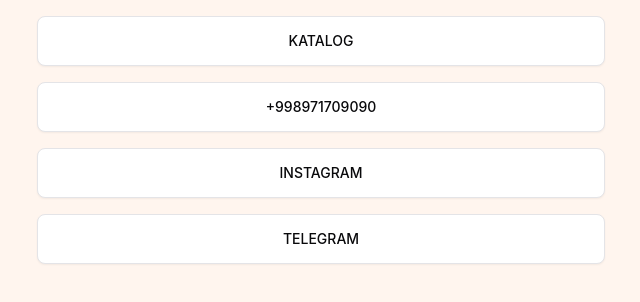
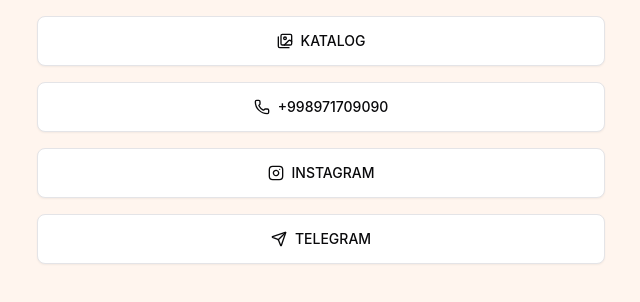
Before and after one commit to khabibullaevazamat/granite-tiles, a React (Vite) app: page / in a window 1280 px wide. Shown: the top 302 px of the page, without its empty margins (319-959 px from the left). Built offline with nearby package versions, Linux system fonts and the light colour scheme.

Commit message:
commit v4

```diff
--- a/src/routes/catalog.tsx
+++ b/src/routes/catalog.tsx
@@ -1,16 +1,37 @@
-import { createFileRoute } from '@tanstack/react-router'
+import { Button } from "@/components/ui/button";
+import { createFileRoute, Link } from "@tanstack/react-router";
 
-export const Route = createFileRoute('/catalog')({
+export const Route = createFileRoute("/catalog")({
   component: RouteComponent,
-})
+});
 
 function RouteComponent() {
   return (
     <>
-      <div className="max-w-[600px] mx-auto p-4">
+      <div>
+        <div className="mb-4">
+          <Button variant="outline" asChild>
+            <Link className="" to="/">
+              <svg
+                xmlns="http://www.w3.org/2000/svg"
+                width="24"
+                height="24"
+                viewBox="0 0 24 24"
+                fill="none"
+                stroke="currentColor"
+                strokeWidth="2"
+                strokeLinecap="round"
+                strokeLinejoin="round"
+              >
+                <path d="M6 8L2 12L6 16" />
+                <path d="M2 12H22" />
+              </svg>
+            </Link>
+          </Button>
+        </div>
         <div className="grid grid-cols-1 gap-8">
           {[...Array(66)].map((_, i) => {
-            const num = String(i + 1).padStart(2, '0')
+            const num = String(i + 1).padStart(2, "0");
             return (
               <img
                 key={num}
@@ -18,10 +39,10 @@
                 src={`/${num}.jpg`}
                 className="block h-auto max-w-full border-none"
               />
-            )
+            );
           })}
         </div>
       </div>
     </>
-  )
+  );
 }
--- a/src/routes/index.tsx
+++ b/src/routes/index.tsx
@@ -10,10 +10,41 @@
     <div className="">
       <div className="flex flex-col gap-4">
         <Button className="uppercase py-6" variant="outline" asChild>
-          <Link to="/catalog">Katalog</Link>
+          <Link to="/catalog">
+            <svg
+              xmlns="http://www.w3.org/2000/svg"
+              width="24"
+              height="24"
+              viewBox="0 0 24 24"
+              fill="none"
+              stroke="currentColor"
+              strokeWidth="2"
+              strokeLinecap="round"
+              strokeLinejoin="round"
+            >
+              <path d="M18 22H4a2 2 0 0 1-2-2V6" />
+              <path d="m22 13-1.296-1.296a2.41 2.41 0 0 0-3.408 0L11 18" />
+              <circle cx="12" cy="8" r="2" />
+              <rect width="16" height="16" x="6" y="2" rx="2" />
+            </svg>
+            Katalog
+          </Link>
         </Button>
         <Button className="uppercase py-6" variant="outline" asChild>
-          <a target="_blank" href="tel:998971709090" rel="noopener noreferrer">
+          <a target="_blank" href="tel:+998971709090" rel="noopener noreferrer">
+            <svg
+              xmlns="http://www.w3.org/2000/svg"
+              width="24"
+              height="24"
+              viewBox="0 0 24 24"
+              fill="none"
+              stroke="currentColor"
+              strokeWidth="2"
+              strokeLinecap="round"
+              strokeLinejoin="round"
+            >
+              <path d="M13.832 16.568a1 1 0 0 0 1.213-.303l.355-.465A2 2 0 0 1 17 15h3a2 2 0 0 1 2 2v3a2 2 0 0 1-2 2A18 18 0 0 1 2 4a2 2 0 0 1 2-2h3a2 2 0 0 1 2 2v3a2 2 0 0 1-.8 1.6l-.468.351a1 1 0 0 0-.292 1.233 14 14 0 0 0 6.392 6.384" />
+            </svg>
             +998971709090
           </a>
         </Button>
@@ -23,6 +54,21 @@
             rel="noopener noreferrer"
             href="https://instagram.com/tile_kafel"
           >
+            <svg
+              xmlns="http://www.w3.org/2000/svg"
+              width="24"
+              height="24"
+              viewBox="0 0 24 24"
+              fill="none"
+              stroke="currentColor"
+              strokeWidth="2"
+              strokeLinecap="round"
+              strokeLinejoin="round"
+            >
+              <rect width="20" height="20" x="2" y="2" rx="5" ry="5" />
+              <path d="M16 11.37A4 4 0 1 1 12.63 8 4 4 0 0 1 16 11.37z" />
+              <line x1="17.5" x2="17.51" y1="6.5" y2="6.5" />
+            </svg>
             Instagram
           </a>
         </Button>
@@ -32,6 +78,20 @@
             rel="noopener noreferrer"
             href="https://t.me/keramagranit"
           >
+            <svg
+              xmlns="http://www.w3.org/2000/svg"
+              width="24"
+              height="24"
+              viewBox="0 0 24 24"
+              fill="none"
+              stroke="currentColor"
+              strokeWidth="2"
+              strokeLinecap="round"
+              strokeLinejoin="round"
+            >
+              <path d="M14.536 21.686a.5.5 0 0 0 .937-.024l6.5-19a.496.496 0 0 0-.635-.635l-19 6.5a.5.5 0 0 0-.024.937l7.93 3.18a2 2 0 0 1 1.112 1.11z" />
+              <path d="m21.854 2.147-10.94 10.939" />
+            </svg>
             Telegram
           </a>
         </Button>
```
